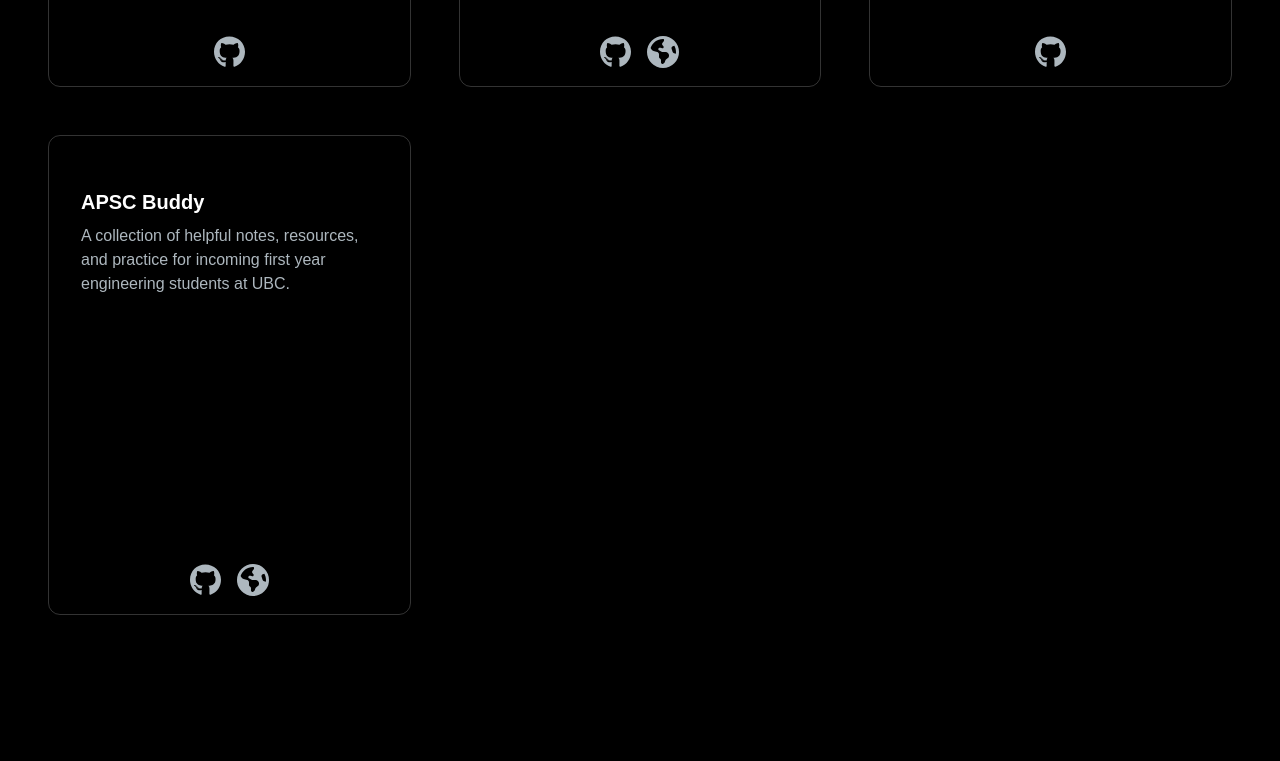
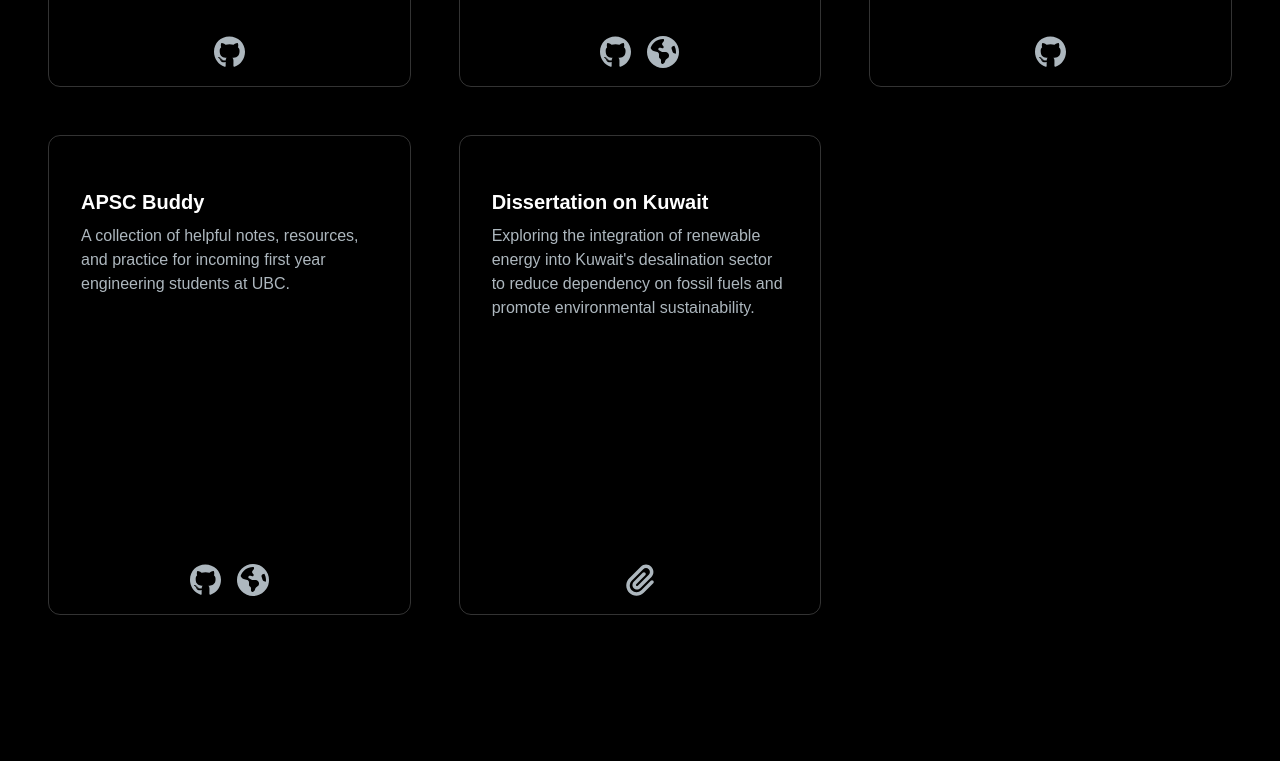
Before and after one commit to randyren278/randy-portfolio, a Next.js app: page / in a window 1280 px wide. Shown: the part 2720-3481 px from the top of the page. Built offline with nearby package versions, Linux system fonts and the light colour scheme.

Commit message:
energy nexus paper added as project

```diff
--- a/app/components/ProjectCard.tsx
+++ b/app/components/ProjectCard.tsx
@@ -1,6 +1,7 @@
 import React, { useState, useEffect } from "react";
 import { FontAwesomeIcon } from "@fortawesome/react-fontawesome";
 import { faGithub } from "@fortawesome/free-brands-svg-icons";
+import { faPaperclip } from "@fortawesome/free-solid-svg-icons";
 import { faGlobeAmericas } from "@fortawesome/free-solid-svg-icons"; // Updated globe icon
 import Link from "next/link";
 import { AnimatePresence, motion } from "framer-motion";
@@ -9,8 +10,9 @@ import { CanvasRevealEffect } from "./canvas-reveal-effect";
 type ProjectCardProps = {
   title: string;
   description: string;
-  gitUrl: string;
+  gitUrl?: string;
   previewUrl?: string;
+  attachmentUrl?: string;
   revealed: boolean;
 };
 
@@ -19,6 +21,7 @@ const ProjectCard: React.FC<ProjectCardProps> = ({
   description,
   gitUrl,
   previewUrl,
+  attachmentUrl,
   revealed,
 }) => {
   const [hovered, setHovered] = useState(false);
@@ -51,7 +54,7 @@ const ProjectCard: React.FC<ProjectCardProps> = ({
               colors={[
                 [236, 82, 163],
                 [232, 131, 259],
-                [252,92,173]
+                [252, 92, 173],
               ]}
               dotSize={2}
             />
@@ -64,12 +67,22 @@ const ProjectCard: React.FC<ProjectCardProps> = ({
         <p className="text-[#ADB7BE]">{description}</p>
       </div>
       <div className="relative z-20 mt-4 flex justify-center gap-4">
-        <Link href={gitUrl} className="text-[#ADB7BE] hover:text-white">
-          <FontAwesomeIcon icon={faGithub} size="2x" />
-        </Link>
+        {gitUrl && (
+          <Link href={gitUrl} className="text-[#ADB7BE] hover:text-white">
+            <FontAwesomeIcon icon={faGithub} size="2x" />
+          </Link>
+        )}
         {previewUrl && (
           <Link href={previewUrl} className="text-[#ADB7BE] hover:text-white">
             <FontAwesomeIcon icon={faGlobeAmericas} size="2x" />
+          </Link>
+        )}
+        {attachmentUrl && (
+          <Link
+            href={attachmentUrl}
+            className="text-[#ADB7BE] hover:text-white"
+          >
+            <FontAwesomeIcon icon={faPaperclip} size="2x" />
           </Link>
         )}
       </div>
--- a/app/components/ProjectSection.tsx
+++ b/app/components/ProjectSection.tsx
@@ -64,6 +64,14 @@ const projectsData = [
     gitUrl: "https://github.com/randyren278/ubc_apsc_y1",
     previewUrl: "https://apscbuddy.vercel.app/",
   },
+  {
+    id: 8,
+    title: "Dissertation on Kuwait ",
+    description:
+      "Exploring the integration of renewable energy into Kuwait's desalination sector to reduce dependency on fossil fuels and promote environmental sustainability.",
+    image: "/images/6.png",
+    attachmentUrl:"/Dissertation on Renewable Energy in Kuwait.pdf",
+  },
 ];
 
 const ProjectsSection: React.FC = () => {
@@ -77,7 +85,7 @@ const ProjectsSection: React.FC = () => {
       let currentIndex = -1;
       const interval = setInterval(() => {
         currentIndex += 1;
-        if (currentIndex >= 7) {
+        if (currentIndex >= 8) {
           currentIndex = -1; // Reset to loop
         }
         setRevealedIndex(currentIndex);
@@ -111,7 +119,7 @@ const ProjectsSection: React.FC = () => {
             variants={cardVariants}
             initial="initial"
             animate={isInView ? "animate" : "initial"}
-            transition={{ duration: 2.5, delay: index * 0.4 }}
+            transition={{ duration: 1.75, delay: index * 0.4 }}
           >
             <ProjectCard
               key={project.id}
@@ -119,6 +127,7 @@ const ProjectsSection: React.FC = () => {
               description={project.description}
               gitUrl={project.gitUrl}
               previewUrl={project.previewUrl}
+              attachmentUrl={project.attachmentUrl}
               revealed={index <= revealedIndex}
             />
           </motion.li>
```
Also changed, not shown: 1 other file (tests, documents, lock files or other folders).
